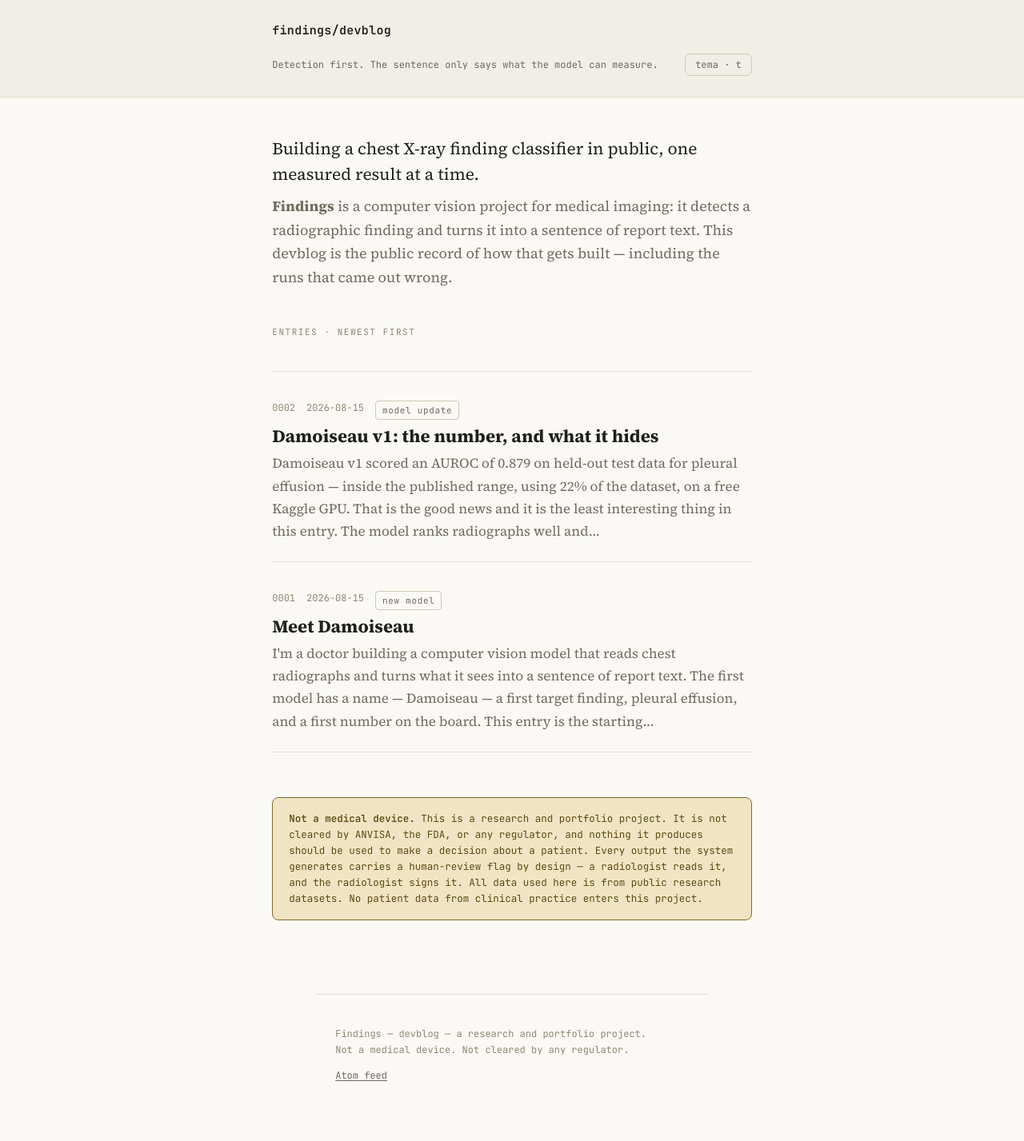
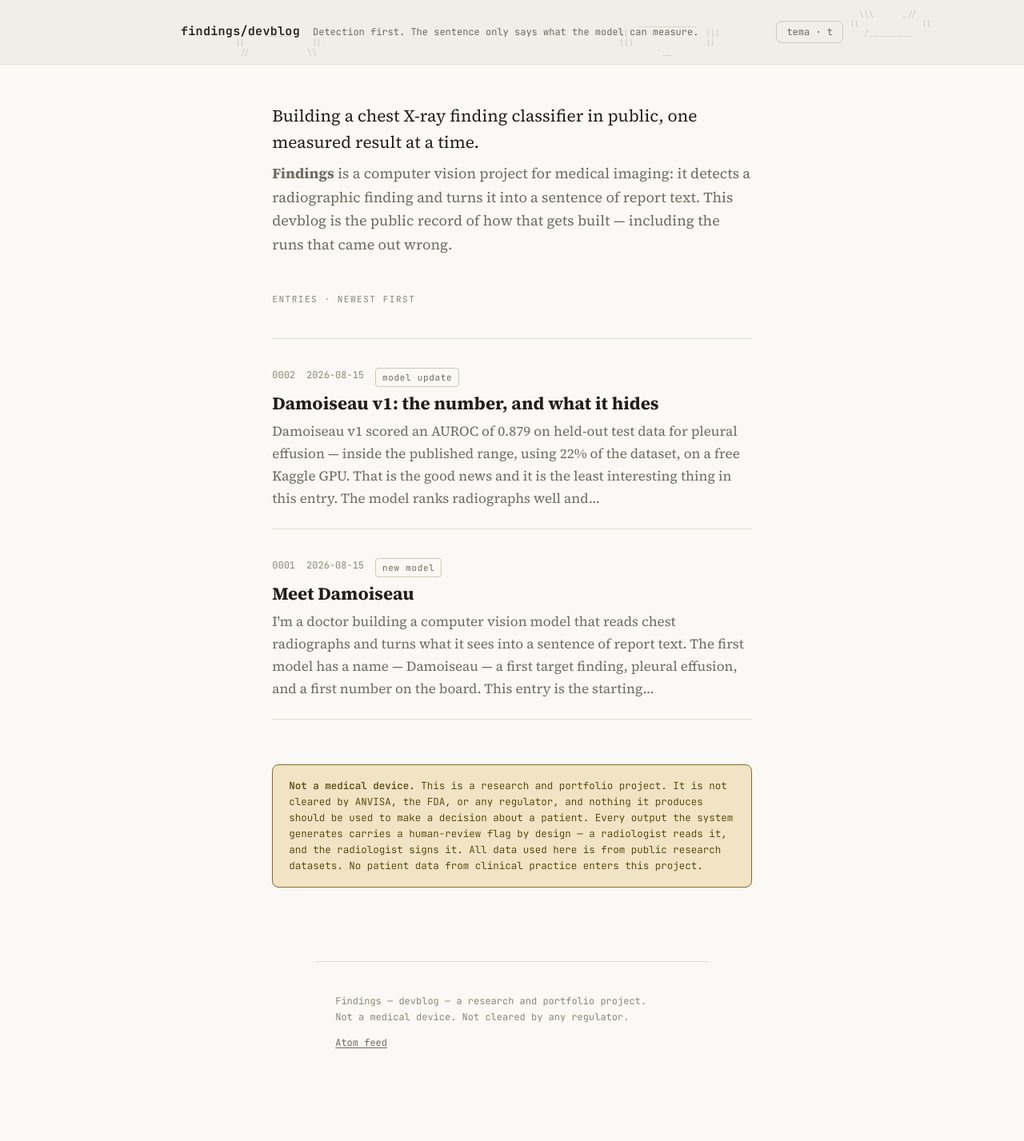
Before and after one commit to ricamp/findings-devblog, a Jekyll site: the page built from index.html, in a window 1280 px wide. Shown: the whole page at 80% size. Built offline with Jekyll 4.4.1, drawn with Linux system fonts in a browser that asks for light colours; after the commit the page ends 1387 px from its top, so only the background shows below that; part of the change alters nothing that is shown.

Commit message:
Anima o header com uma camada ASCII sorteada e scramble na marca
O topo era estatico. Agora ele carrega uma camada de caracteres atras do
conteudo, sorteada a cada carga de pagina entre seis efeitos, e a marca
embaralha sob o cursor com um de tres motores, tambem sorteado.

Os dois arquivos novos sao autocontidos e nao dependem do Jekyll: para
reaproveitar na identidade visual basta copiar ascii-fx.js e ascii-fx.css
e ter as variaveis de tokens.css.

Notas de implementacao que nao cabem no codigo:

- A grade e' medida a partir de uma celula mono real, nao chutada: o
  fallback de fonte muda a largura da celula e um chute erra a grade toda.

- O ruido e' deterministico de proposito. Com Math.random cada quadro
  seria independente e o resultado seria chuvisco branco, nao textura.

- Um unico rAF a ~12fps para todas as camadas. ASCII nao ganha nada com
  60fps, e a 60 o custo de reescrever o texto aparece.

- As opacidades por tema (.36 claro, .28 escuro) foram equilibradas no
  olho, nao derivadas uma da outra: o mesmo valor nao da a mesma presenca
  nos dois.

O topo tambem volta a uma linha so. A tagline atual nao cabe em --medida
e o flex-wrap quebrava o header em tres linhas; agora sao 92ch com nowrap
e reticencias, e a tagline some abaixo de 860px em vez de espremer a
marca. O botao de tema ganhou fundo opaco porque a camada atravessava a
caixa dele.

Co-Authored-By: Claude Opus 5 (1M context) <noreply@anthropic.com>

```diff
--- a/_layouts/default.html
+++ b/_layouts/default.html
@@ -12,6 +12,7 @@
 <meta property="og:site_name" content="{{ site.title }}">
 
 <link rel="stylesheet" href="{{ '/assets/style.css' | relative_url }}">
+<link rel="stylesheet" href="{{ '/assets/ascii-fx.css' | relative_url }}">
 <link rel="alternate" type="application/atom+xml" title="{{ site.title }}" href="{{ '/feed.xml' | relative_url }}">
 
 <script>
@@ -26,9 +27,10 @@
 </head>
 <body>
 
-<header class="topo">
+<header class="topo fx-hospede">
+  <pre class="fx-camada" data-fx="sorteio" aria-hidden="true"></pre>
   <div class="topo-interno">
-    <a class="marca" href="{{ '/' | relative_url }}">findings/devblog</a>
+    <a class="marca" href="{{ '/' | relative_url }}" data-fx-scramble>findings/devblog</a>
     <span class="topo-tag">Detection first. The sentence only says what the model can measure.</span>
     <button class="tema-btn" id="tema-btn" type="button"
             aria-label="Alternar tema claro e escuro">tema · t</button>
@@ -89,5 +91,7 @@
   })();
 </script>
 
+<script src="{{ '/assets/ascii-fx.js' | relative_url }}"></script>
+
 </body>
 </html>
--- /dev/null
+++ b/assets/ascii-fx.css
@@ -0,0 +1,52 @@
+/* ============================================================
+   ascii-fx — camada de animacao ASCII de fundo
+   Par de ascii-fx.js. Os dois sao autocontidos: para reaproveitar
+   em outro projeto, copie os dois e garanta as variaveis abaixo.
+
+   Depende de: --mono, --tinta-2, --tinta-3 (tokens.css)
+   ============================================================ */
+
+/* O container precisa estabelecer contexto de posicionamento e cortar o
+   excesso — a grade de caracteres e' sempre um pouco maior que a caixa. */
+.fx-hospede{
+  position: relative;
+  overflow: hidden;
+}
+
+/* Tudo que deve ficar ACIMA da animacao precisa de contexto proprio.
+   Sem isso o conteudo empata com a camada e a ordem vira sorte. */
+.fx-hospede > :not(.fx-camada){
+  position: relative;
+  z-index: 1;
+}
+
+.fx-camada{
+  position: absolute;
+  inset: 0;
+  margin: 0;
+  font-family: var(--mono);
+  font-size: 10px;
+  line-height: 12px;
+  letter-spacing: 0;
+  white-space: pre;
+  color: var(--tinta-3);
+  opacity: .36;
+  pointer-events: none;
+  user-select: none;
+  overflow: hidden;
+}
+
+/* O mesmo valor de opacidade nao da a mesma presenca nos dois temas: no claro
+   o glifo se apaga cedo, no escuro ele salta. Os dois numeros foram
+   equilibrados no olho, nao derivados um do outro. */
+[data-tema="escuro"] .fx-camada{
+  color: var(--tinta-2);
+  opacity: .28;
+}
+
+/* Sem movimento a camada vira textura fixa — continua legivel como fundo,
+   so nao anima. O JS congela num instante arbitrario. */
+@media (prefers-reduced-motion: reduce){
+  .fx-camada{ opacity: .20; }
+  [data-tema="escuro"] .fx-camada{ opacity: .16; }
+}
--- /dev/null
+++ b/assets/ascii-fx.js
@@ -0,0 +1,473 @@
+/* ============================================================
+   ascii-fx — animacoes ASCII de fundo + scramble de titulo
+   Par de ascii-fx.css. Autocontido: sem dependencias, sem build.
+
+   Uso:
+     <div class="fx-hospede">
+       <pre class="fx-camada" data-fx="sorteio" aria-hidden="true"></pre>
+       ...conteudo...
+     </div>
+     <a data-fx-scramble>findings/devblog</a>
+
+   data-fx aceita o nome de um efeito ("densidade", "glitch", ...) ou
+   "sorteio", que escolhe um do POOL na carga da pagina.
+   ============================================================ */
+(function () {
+  'use strict';
+
+  var SEM_MOVIMENTO = window.matchMedia('(prefers-reduced-motion: reduce)');
+
+  /* ----------------------------------------------------------
+     Grade: mede uma celula mono real e deriva colunas e linhas.
+     Medir e' preciso porque o fallback de fonte muda a largura da
+     celula, e um chute erra a grade inteira.
+     ---------------------------------------------------------- */
+  function medir(el) {
+    var s = getComputedStyle(el);
+    var sonda = document.createElement('span');
+    sonda.style.cssText = 'position:absolute;visibility:hidden;white-space:pre;' +
+                          'font-family:' + s.fontFamily + ';font-size:' + s.fontSize;
+    sonda.textContent = new Array(101).join('M');
+    document.body.appendChild(sonda);
+    var largura = sonda.getBoundingClientRect().width / 100;
+    sonda.parentNode.removeChild(sonda);
+
+    var alturaLinha = parseFloat(s.lineHeight);
+    var caixa = el.getBoundingClientRect();
+    return {
+      cols: Math.max(1, Math.ceil(caixa.width / largura)),
+      rows: Math.max(1, Math.ceil(caixa.height / alturaLinha))
+    };
+  }
+
+  /* Ruido deterministico. Math.random esta fora do loop de propositio:
+     com ele cada quadro seria independente e o resultado seria chuvisco
+     branco, nao textura. */
+  function hash(x, y) {
+    var n = Math.sin(x * 127.1 + y * 311.7) * 43758.5453;
+    return n - Math.floor(n);
+  }
+
+  function ruido(x, y) {
+    var xi = Math.floor(x), yi = Math.floor(y);
+    var xf = x - xi, yf = y - yi;
+    var u = xf * xf * (3 - 2 * xf), v = yf * yf * (3 - 2 * yf);
+    var a = hash(xi, yi), b = hash(xi + 1, yi);
+    var c = hash(xi, yi + 1), d = hash(xi + 1, yi + 1);
+    return (a * (1 - u) + b * u) * (1 - v) + (c * (1 - u) + d * u) * v;
+  }
+
+  /* ============================================================
+     Efeitos. Assinatura: (grade, t em segundos) -> string com \n
+     ============================================================ */
+  var EFEITOS = {
+
+    /* Colunas esparsas caindo devagar. */
+    chuva: function (g, t) {
+      var GLIFOS = '·:¦|';
+      var out = [];
+      for (var y = 0; y < g.rows; y++) {
+        var linha = '';
+        for (var x = 0; x < g.cols; x++) {
+          /* so ~12% das colunas vivem — cheio demais vira cortina */
+          if (hash(x, 7) > 0.12) { linha += ' '; continue; }
+          var vel = 0.6 + hash(x, 13) * 1.1;
+          var fase = (t * vel + hash(x, 29) * 20) % (g.rows + 6);
+          var d = fase - y;
+          linha += (d >= 0 && d < 4) ? GLIFOS[3 - Math.floor(d)] : ' ';
+        }
+        out.push(linha);
+      }
+      return out.join('\n');
+    },
+
+    /* Grade fixa: nada translada, so o peso do glifo muda. */
+    densidade: function (g, t) {
+      var RAMPA = ' .:-=+*#';
+      var out = [];
+      for (var y = 0; y < g.rows; y++) {
+        var linha = '';
+        for (var x = 0; x < g.cols; x++) {
+          var n = ruido(x * 0.09 - t * 0.20, y * 0.30 + t * 0.04);
+          n = n * 0.78 + ruido(x * 0.23 + t * 0.09, y * 0.55) * 0.22;
+          /* curva agressiva: so os picos do ruido chegam nos glifos pesados,
+             o resto fica quase vazio. Sem isso vira mancha solida. */
+          var i = Math.floor(Math.pow(Math.max(0, n - 0.34) / 0.66, 1.9) * RAMPA.length * 1.15);
+          linha += RAMPA[Math.max(0, Math.min(RAMPA.length - 1, i))];
+        }
+        out.push(linha);
+      }
+      return out.join('\n');
+    },
+
+    /* TV velha: scanline em ping-pong, barra de rolagem, chuvisco, tearing. */
+    glitch: function (g, t) {
+      var quadro = Math.floor(t * 12);   /* trava o ruido por quadro; sem isso cintila */
+      var out = [], y, x;
+
+      /* a scanline sobe e desce em vez de reiniciar do topo */
+      var f = (t % 7) / 7;
+      var tri = f < 0.5 ? f * 2 : 2 - f * 2;
+      var e = tri < 0.5 ? 2 * tri * tri : 1 - Math.pow(-2 * tri + 2, 2) / 2;
+      var pos = e * (g.rows + 1) - 0.5;
+
+      /* barra de rolagem: mais lenta e no sentido contrario, como vertical hold solto */
+      var barra = ((((t * -0.33) % 1) + 1) % 1) * (g.rows + 4) - 2;
+
+      for (y = 0; y < g.rows; y++) {
+        var linha = '';
+        var dScan = Math.abs(pos - y);
+        var dBarra = Math.abs(barra - y);
+
+        for (x = 0; x < g.cols; x++) {
+          if (dScan < 0.6) {
+            var r = hash(x * 0.5, quadro);
+            linha += r < 0.38 ? '─' : (r < 0.60 ? '┄' : (r < 0.70 ? '╌' : ' '));
+          } else if (dScan < 2.4) {
+            linha += hash(x, y * 3 + quadro) < 0.09 ? '·' : ' ';
+          } else if (dBarra < 1.7) {
+            var b = hash(x * 0.7, y + quadro * 0.01);
+            linha += b < 0.17 ? (b < 0.07 ? '·' : '˙') : ' ';
+          } else {
+            linha += hash(x * 1.3, y * 7 + quadro) < 0.007 ? '·' : ' ';
+          }
+        }
+        out.push(linha);
+      }
+
+      /* tearing raro e curto. Mais que isso e' o header inteiro tremendo. */
+      if (hash(quadro, 41) < 0.055) {
+        var alvo = Math.floor(hash(quadro, 5) * g.rows);
+        var desl = Math.round((hash(quadro, 7) - 0.5) * 12);
+        if (desl !== 0 && alvo < g.rows) {
+          var l = out[alvo];
+          while (l.length < g.cols) l += ' ';
+          out[alvo] = desl > 0
+            ? new Array(desl + 1).join(' ') + l.slice(0, g.cols - desl)
+            : l.slice(-desl) + new Array(-desl + 1).join(' ');
+        }
+      }
+
+      return out.join('\n');
+    },
+
+    /* Contornos de metaballs se deformando. */
+    contorno: function (g, t) {
+      /* o campo trabalha em coordenadas corrigidas de aspecto: a celula mono e'
+         alta, e sem correcao as bolhas viram faixas e o contorno le como hachura */
+      var asp = g.cols / g.rows / 6.5;
+      var BOLHAS = [
+        { x: 0.22, y: 0.5, r: 0.030, vx: 0.11, vy: 0.26 },
+        { x: 0.55, y: 0.5, r: 0.042, vx: 0.08, vy: 0.19 },
+        { x: 0.82, y: 0.5, r: 0.026, vx: 0.15, vy: 0.31 }
+      ];
+
+      function campo(px, py) {
+        var s = 0;
+        for (var i = 0; i < BOLHAS.length; i++) {
+          var b = BOLHAS[i];
+          var cx = b.x + Math.sin(t * b.vx + i) * 0.10;
+          var cy = b.y + Math.sin(t * b.vy + i * 2) * 0.20;
+          var dx = (px - cx) * asp, dy = py - cy;
+          s += b.r / (dx * dx + dy * dy + 1e-4);
+        }
+        return s;
+      }
+
+      var out = [];
+      for (var y = 0; y < g.rows; y++) {
+        var linha = '';
+        for (var x = 0; x < g.cols; x++) {
+          var px = x / g.cols, py = (y + 0.5) / g.rows;
+          var f = campo(px, py);
+          if (Math.abs(f - 1) > 0.20) { linha += ' '; continue; }
+          var gx = (campo(px + 1 / g.cols, py) - campo(px - 1 / g.cols, py)) * asp;
+          var gy = campo(px, py + 1 / g.rows) - campo(px, py - 1 / g.rows);
+          /* glifo perpendicular ao gradiente: a tangente do contorno */
+          var ang = Math.atan2(-gx, gy);
+          var k = ((Math.round(ang / (Math.PI / 4)) % 4) + 4) % 4;
+          linha += ['_', '/', '|', '\\'][k];
+        }
+        out.push(linha);
+      }
+      return out.join('\n');
+    },
+
+    /* Anel de densidade respirando. Anel e nao disco: o centro fica limpo,
+       que e' onde mora o texto. */
+    pulso: function (g, t) {
+      var RAMPA = ' ·:-=+';
+      var asp = g.cols / g.rows / 6.5;
+      var raio = 0.16 + (0.5 + Math.sin(t * 0.55) * 0.5) * 0.22;
+      var out = [];
+      for (var y = 0; y < g.rows; y++) {
+        var linha = '';
+        for (var x = 0; x < g.cols; x++) {
+          var dx = (x / g.cols - 0.42) * asp, dy = (y + 0.5) / g.rows - 0.5;
+          var dist = Math.sqrt(dx * dx + dy * dy);
+          var v = Math.exp(-Math.pow((dist - raio) / 0.13, 2));
+          v *= 0.55 + ruido(x * 0.3, y * 0.5 + t * 0.4) * 0.9;
+          var i = Math.floor(v * RAMPA.length);
+          linha += RAMPA[Math.max(0, Math.min(RAMPA.length - 1, i))];
+        }
+        out.push(linha);
+      }
+      return out.join('\n');
+    },
+
+    /* Dither ordenado Bayer 4x4 sobre um gradiente lento. */
+    dither: function (g, t) {
+      var BAYER = [
+        [0, 8, 2, 10], [12, 4, 14, 6], [3, 11, 1, 9], [15, 7, 13, 5]
+      ];
+      var out = [];
+      for (var y = 0; y < g.rows; y++) {
+        var linha = '';
+        for (var x = 0; x < g.cols; x++) {
+          var v = Math.pow(ruido(x * 0.055 + t * 0.11, y * 0.20 - t * 0.03), 1.7) * 1.5;
+          var lim = (BAYER[y & 3][x & 3] + 0.5) / 16;
+          linha += v > lim ? (v > lim + 0.45 ? '▪' : '·') : ' ';
+        }
+        out.push(linha);
+      }
+      return out.join('\n');
+    }
+  };
+
+  var POOL = ['chuva', 'densidade', 'glitch', 'contorno', 'pulso', 'dither'];
+
+  /* ============================================================
+     Loop unico para todas as camadas, a ~12fps. ASCII nao ganha
+     nada com 60 — e a 60 o custo de reescrever o texto aparece.
+     ============================================================ */
+  function iniciarCamadas() {
+    var nos = document.querySelectorAll('.fx-camada');
+    if (!nos.length) return;
+
+    var alvos = [];
+    for (var i = 0; i < nos.length; i++) {
+      var el = nos[i];
+      var nome = el.getAttribute('data-fx') || 'sorteio';
+      if (nome === 'sorteio') nome = POOL[Math.floor(Math.random() * POOL.length)];
+      var fn = EFEITOS[nome];
+      if (!fn) continue;
+      el.setAttribute('data-fx-ativo', nome);
+      alvos.push({ el: el, fn: fn, g: medir(el) });
+    }
+    if (!alvos.length) return;
+
+    if (window.ResizeObserver) {
+      var ro = new ResizeObserver(function () {
+        for (var j = 0; j < alvos.length; j++) alvos[j].g = medir(alvos[j].el);
+      });
+      for (var k = 0; k < alvos.length; k++) ro.observe(alvos[k].el);
+    }
+
+    /* Sem movimento: congela num instante arbitrario e nao agenda nada. */
+    if (SEM_MOVIMENTO.matches) {
+      for (var m = 0; m < alvos.length; m++) {
+        alvos[m].el.textContent = alvos[m].fn(alvos[m].g, 3);
+      }
+      return;
+    }
+
+    var t0 = performance.now(), ultimo = 0;
+    (function quadro(agora) {
+      requestAnimationFrame(quadro);
+      if (agora - ultimo < 83) return;
+      ultimo = agora;
+      var t = (agora - t0) / 1000;
+      for (var n = 0; n < alvos.length; n++) {
+        alvos[n].el.textContent = alvos[n].fn(alvos[n].g, t);
+      }
+    })(t0);
+  }
+
+  /* ============================================================
+     Scramble: roda em loop enquanto o cursor (ou o foco) estiver no
+     elemento. Tres motores, sorteados na carga como os fundos.
+
+     Motor: (n, agora, t, elegiveis) -> array de booleanos, um por
+     caractere, dizendo quem esta embaralhado nesse instante.
+     ============================================================ */
+  function iniciarScramble() {
+    /* Sem '/': a barra e' a ancora que mantem o nome reconhecivel como caminho,
+       entao ela nao pode aparecer tambem como ruido em outra posicao. */
+    var CARVAO = '\\|_-<>#*+:=';
+    /* --tinta pesa o dobro: e' o flash branco no tema escuro */
+    var CORES = ['var(--tinta)', 'var(--achado)', 'var(--tinta-2)', 'var(--tinta)'];
+
+    var MOTORES = {
+
+      /* Banda estreita atravessando da esquerda pra direita. Cada passada
+         sorteia a propria velocidade, entao o ritmo nunca fica metronomico. */
+      onda: function (n, agora, t, elegiveis) {
+        var L = 2.6, SLOT = 1.15;
+        var k = Math.floor(t / SLOT);
+        var p = (t % SLOT) / SLOT;
+        var out = new Array(n), i;
+
+        /* 0.70x a 1.55x da velocidade base. Passada lenta enche o slot,
+           passada rapida deixa um respiro no fim — e' de onde vem o ritmo. */
+        var vel = 0.70 + hash(k, 11) * 0.85;
+        var cruza = Math.min(0.90, 1 / vel);
+        if (p > cruza) { for (i = 0; i < n; i++) out[i] = false; return out; }
+
+        /* ease in-out dentro da passada: entra e sai devagar nas pontas */
+        var q = p / cruza;
+        var e = q < 0.5 ? 2 * q * q : 1 - Math.pow(-2 * q + 2, 2) / 2;
+        var frente = e * (n + L * 2) - L;
+
+        for (i = 0; i < n; i++) {
+          var d = Math.abs(i - frente);
+          /* nas bordas o caractere as vezes sobrevive intacto, entao a
+             passagem tem contorno suave em vez de bloco duro */
+          out[i] = d <= L && hash(i, Math.floor(agora / 60)) >= d / L;
+        }
+        return out;
+      },
+
+      /* Cada letra tem periodo e fase proprios: nao ha varredura, e nunca ha
+         um instante com a palavra inteira parada. */
+      decode: function (n, agora, t, elegiveis) {
+        var out = new Array(n), i;
+        for (i = 0; i < n; i++) {
+          var periodo = 0.75 + hash(i, 5) * 0.90;
+          var fase = hash(i, 9) * periodo;
+          var p = (((t + fase) % periodo) + periodo) % periodo / periodo;
+          /* solto entre 14% e 38% do proprio ciclo: poucas letras por vez */
+          var solto = 0.14 + Math.pow(hash(i, 3), 1.6) * 0.24;
+          out[i] = p < solto;
+        }
+
+        /* Garantia dura: nunca um quadro com a palavra inteira parada.
+           A conta olha so os elegiveis — a barra e' desenhada sempre limpa,
+           entao contar com ela deixaria passar quadros visivelmente parados. */
+        var algum = false;
+        for (i = 0; i < elegiveis.length; i++) {
+          if (out[elegiveis[i]]) { algum = true; break; }
+        }
+        if (!algum && elegiveis.length) {
+          out[elegiveis[Math.floor(t / 0.09) % elegiveis.length]] = true;
+        }
+        return out;
+      },
+
+      /* Uma letra por vez pisca trocada, saltando de posicao. O nome fica
+         inteiro e legivel o tempo todo. */
+      corrupcao: function (n, agora, t, elegiveis) {
+        var out = new Array(n), i;
+        for (i = 0; i < n; i++) out[i] = false;
+        if (!elegiveis.length) return out;
+
+        /* dois passos de 110ms por letra: um passo so e' curto demais pro
+           olho registrar e o efeito vira cintilacao */
+        var bloco = Math.floor(t / 0.22);
+        if (hash(bloco, 17) < 0.34) return out;   /* um terco dos blocos descansa */
+        out[elegiveis[Math.floor(hash(bloco, 23) * elegiveis.length)]] = true;
+        return out;
+      }
+    };
+
+    var POOL_SCRAMBLE = ['onda', 'decode', 'corrupcao'];
+
+    function ligar(el) {
+      var alvo = el.textContent;
+      var raf = null, dentro = false, t0 = 0;
+
+      var nome = el.getAttribute('data-fx-scramble') || 'sorteio';
+      if (nome === 'sorteio') {
+        nome = POOL_SCRAMBLE[Math.floor(Math.random() * POOL_SCRAMBLE.length)];
+      }
+      var motor = MOTORES[nome];
+      if (!motor) return;
+      el.setAttribute('data-fx-scramble-ativo', nome);
+
+      /* Um span por caractere, criados uma vez. Cada quadro mexe so no
+         textContent/color dos tres ou quatro dentro da onda — sem remontar o
+         DOM, e sem precisar escapar os glifos < e > do carvao. */
+      var spans = [];
+      el.textContent = '';
+      for (var k = 0; k < alvo.length; k++) {
+        var sp = document.createElement('span');
+        sp.textContent = alvo.charAt(k);
+        el.appendChild(sp);
+        spans.push(sp);
+      }
+
+      /* Espaco e barra nunca embaralham: a barra e' o que ancora o nome como
+         caminho e mantem a palavra reconhecivel ate no pior quadro. */
+      var elegiveis = [];
+      for (var e = 0; e < alvo.length; e++) {
+        var ch = alvo.charAt(e);
+        if (ch !== ' ' && ch !== '/') elegiveis.push(e);
+      }
+
+      function pinta(agora) {
+        var sujos = motor(alvo.length, agora, (agora - t0) / 1000, elegiveis);
+        var vivo = false;
+
+        for (var i = 0; i < alvo.length; i++) {
+          var c = alvo.charAt(i), s = spans[i];
+
+          if (!sujos[i] || c === ' ' || c === '/') {
+            if (s.textContent !== c) s.textContent = c;
+            if (s.style.color) s.style.color = '';
+            continue;
+          }
+          /* O glifo troca a cada ~70ms, nao a cada quadro: a 60fps o caractere
+             vira borrao cinza e o efeito some. O i*29 tira cada letra do mesmo
+             compasso, senao a palavra inteira pisca junto.
+             A cor segura ~130ms — trocar as duas no mesmo ritmo dobra a
+             agitacao sem adicionar informacao. */
+          s.textContent = CARVAO.charAt((Math.floor(agora / 70) + i * 29) % CARVAO.length);
+          s.style.color = CORES[Math.floor(hash(i * 1.7, Math.floor(agora / 130)) * CORES.length)];
+          vivo = true;
+        }
+        return vivo;
+      }
+
+      function resolver() {
+        for (var i = 0; i < alvo.length; i++) {
+          spans[i].textContent = alvo.charAt(i);
+          spans[i].style.color = '';
+        }
+      }
+
+      var saiuEm = 0;
+
+      function quadro(agora) {
+        var vivo = pinta(agora);
+        /* Ao sair, espera um quadro naturalmente limpo antes de parar — cortar
+           no meio deixaria um glifo trocado congelado na tela. O prazo existe
+           porque o motor decode nunca fica todo limpo por construcao: sem ele
+           o loop rodaria para sempre depois que o mouse saiu. */
+        if (!dentro && (!vivo || agora - saiuEm > 600)) { resolver(); raf = null; return; }
+        raf = requestAnimationFrame(quadro);
+      }
+
+      function entra() {
+        dentro = true;
+        if (SEM_MOVIMENTO.matches || raf) return;
+        t0 = performance.now();
+        raf = requestAnimationFrame(quadro);
+      }
+
+      function sai() {
+        dentro = false;
+        saiuEm = performance.now();
+      }
+
+      el.addEventListener('mouseenter', entra);
+      el.addEventListener('focus', entra);
+      el.addEventListener('mouseleave', sai);
+      el.addEventListener('blur', sai);
+    }
+
+    var nos = document.querySelectorAll('[data-fx-scramble]');
+    for (var i = 0; i < nos.length; i++) ligar(nos[i]);
+  }
+
+  iniciarCamadas();
+  iniciarScramble();
+})();
--- a/assets/style.css
+++ b/assets/style.css
@@ -97,14 +97,16 @@ a:hover{ text-decoration-thickness: 2px; }
   background: var(--pergaminho);
   margin-bottom: 48px;
 }
+/* Mais largo que --medida de proposito: a tagline nao cabe na largura de
+   leitura, e com flex-wrap ela quebrava o topo em tres linhas. */
 .topo-interno{
-  max-width: var(--medida);
+  max-width: 92ch;
   margin: 0 auto;
   padding: 26px 24px;
   display: flex;
   align-items: baseline;
   gap: 16px;
-  flex-wrap: wrap;
+  flex-wrap: nowrap;
 }
 .marca{
   font-family: var(--mono);
@@ -119,12 +121,24 @@ a:hover{ text-decoration-thickness: 2px; }
   font-family: var(--mono);
   font-size: 12px;
   color: var(--tinta-2);
+  white-space: nowrap;
+  overflow: hidden;
+  text-overflow: ellipsis;
+  min-width: 0;
+}
+/* Em tela estreita a tagline sai inteira em vez de espremer a marca. */
+@media (max-width: 860px){
+  .topo-tag{ display: none; }
 }
 .tema-btn{
   margin-left: auto;
+  flex: none;
   font-family: var(--mono);
   font-size: 12px;
-  background: transparent;
+  /* pergaminho, nao transparent: a camada ascii-fx fica atras do topo e
+     atravessaria a caixa do botao. E' a cor da propria faixa, entao nada muda
+     visualmente — so para de vazar. */
+  background: var(--pergaminho);
   color: var(--tinta-2);
   border: 1px solid var(--linha-forte);
   border-radius: 7px;
```
